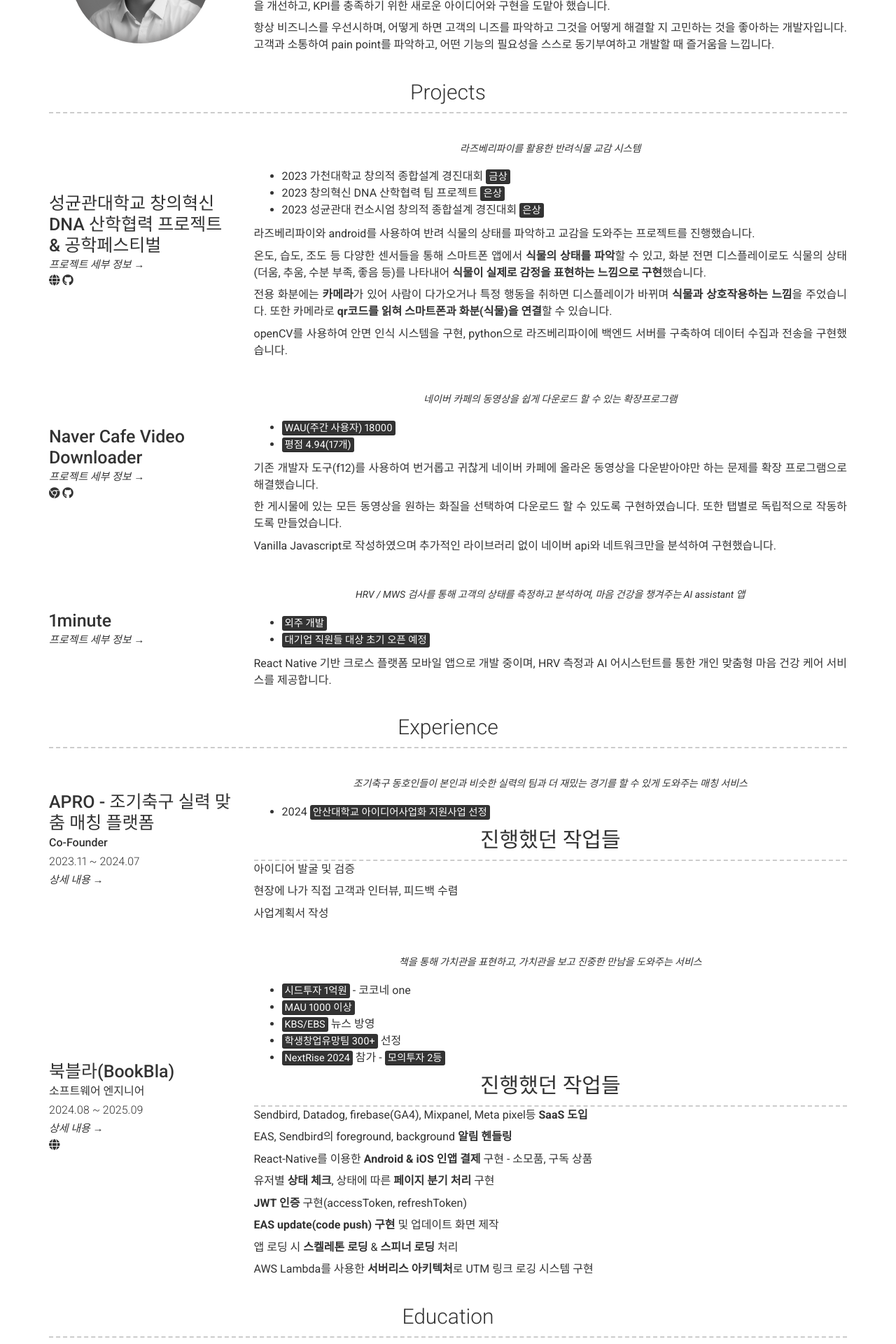
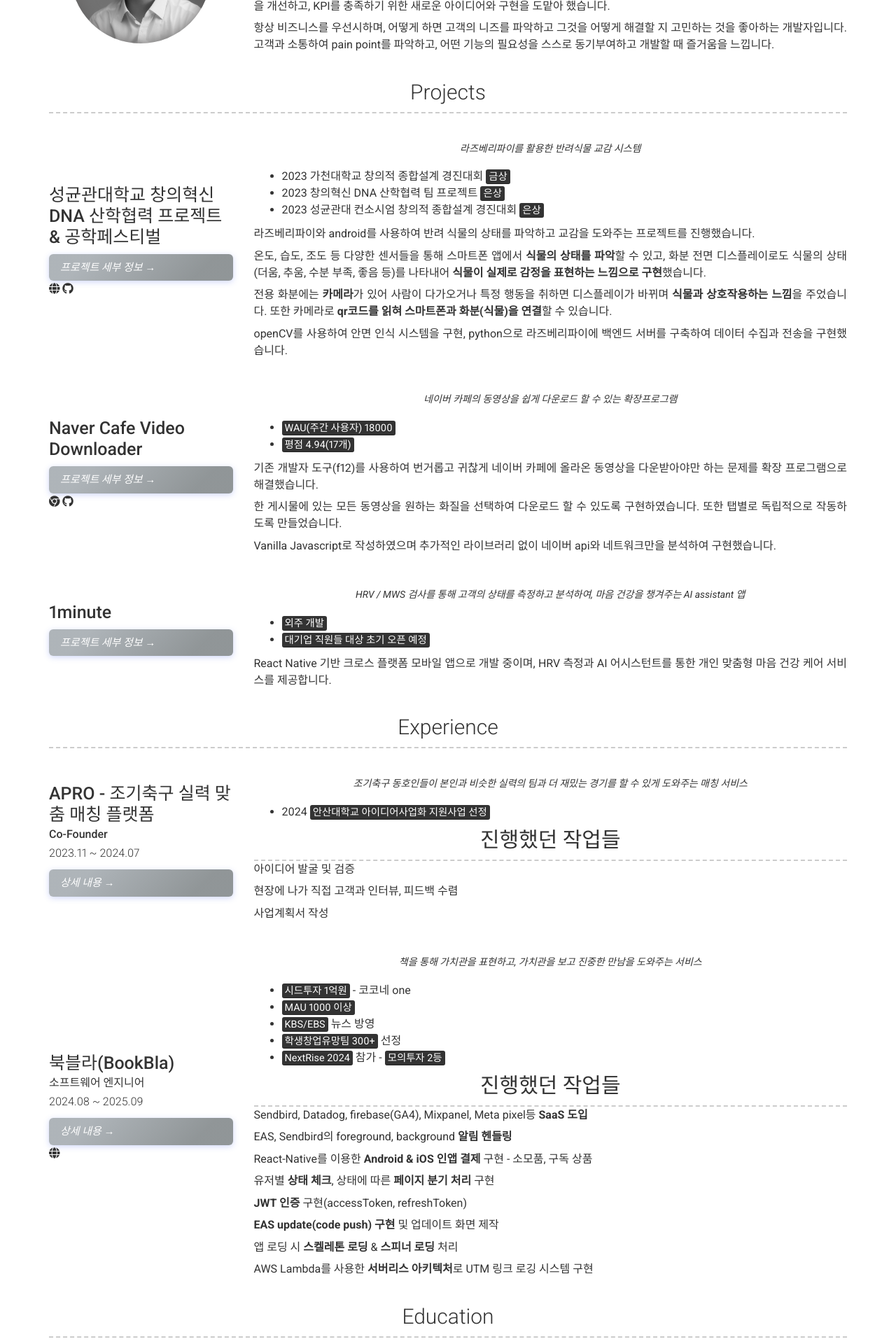
Before and after one commit to Hangyeol-SSeo/Hangyeol-SSeo.github.io, a Jekyll site: the page built from index.md, in a window 1280 px wide. Shown: the part 417-2337 px from the top of the page at 70% size. Built offline with Jekyll 4.4.1, drawn with Linux system fonts in a browser that asks for light colours; nearby versions of some CDN libraries.

Commit message:
세부링크 이동 버튼 디자인 변경

```diff
--- a/assets/main.scss
+++ b/assets/main.scss
@@ -3,3 +3,26 @@
 ---
 
 @import 'modern-resume-theme';
+
+// Custom styles for project detail links
+a.link {
+  display: inline-block;
+  padding: 8px 16px;
+  margin-top: 8px;
+  background: linear-gradient(135deg, #868f96aa 20%, #596164aa 80%);
+  color: #fff !important;
+  text-decoration: none;
+  border-radius: 6px;
+  font-weight: 500;
+  font-size: 0.95rem;
+  transition: all 0.3s ease;
+  box-shadow: 0 2px 8px rgba(102, 126, 234, 0.3);
+
+  &:hover {
+    transform: translateY(-2px);
+    box-shadow: 0 4px 12px rgba(102, 126, 234, 0.4);
+    background: linear-gradient(135deg, #868f96 20%, #596164 80%);
+    color: #fff !important;
+    text-decoration: none;
+  }
+}
```
